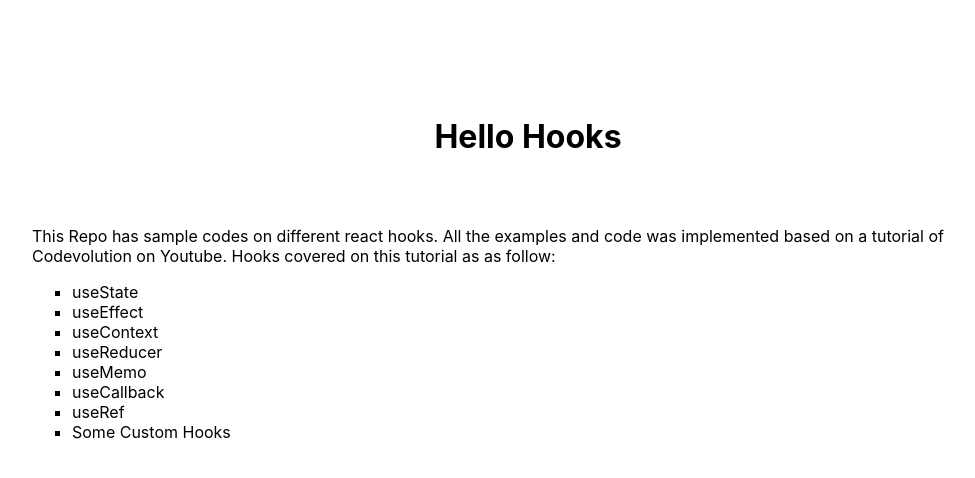
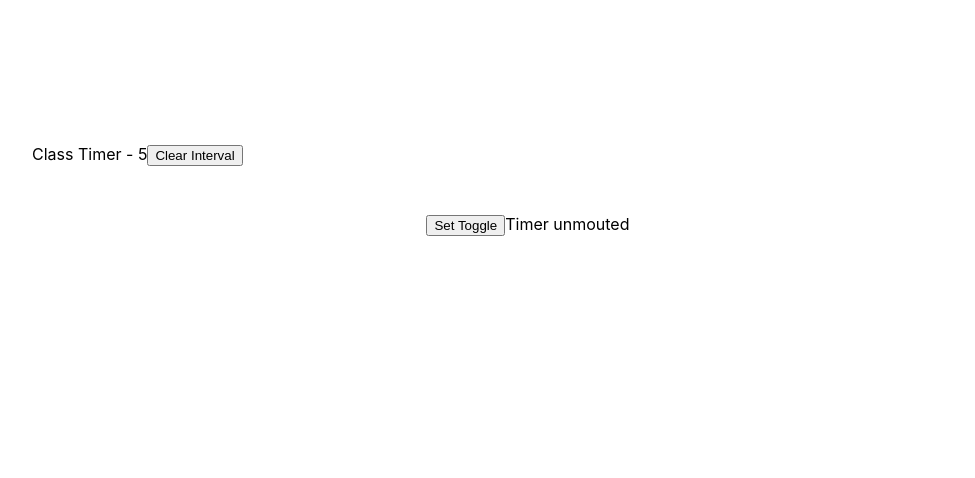
Before and after one commit to ramzizelfani/react-hooks, a React (Create React App) app: page / in a window 1280 px wide. Shown: the top 478 px of the page, without its empty margins (112-1087 px from the left). Built offline with nearby package versions, Linux system fonts and the light colour scheme.

Commit message:
The useRef hook

```diff
--- a/src/App.js
+++ b/src/App.js
@@ -1,10 +1,15 @@
+import React, {useState} from 'react'
 import './App.css';
-import HooksTutorial from './components/HooksTutorial';
+import ClassTimer from './components/ClassTimer';
+import HookTimer from './components/HookTimer';
 function App() {
+  const [toggle, setToggle] = useState(false)
+
   return (
     <div className='App'>
-      <h1>Hello Hooks</h1>
-      <HooksTutorial />
+      <ClassTimer />
+      <button onClick = {() => setToggle(!toggle)}>Set Toggle</button>
+      {toggle ? <HookTimer /> : 'Timer unmouted'}
     </div>
   );
 }
--- /dev/null
+++ b/src/components/ClassTimer.js
@@ -0,0 +1,31 @@
+import React, { Component } from 'react'
+
+export default class ClassTimer extends Component {
+  interval
+  constructor(props) {
+    super(props)
+
+    this.state = {
+       timer: 0
+    }
+  }
+  componentDidMount() {
+    this.interval= setInterval(() => {
+      this.setState(prevState=>({
+        timer: prevState.timer +1
+      }))
+    }, 1000);
+  }
+  componentWillUnmount() {
+    clearInterval(this.interval)
+  }
+
+  render() {
+    return (
+      <div>
+        Class Timer - {this.state.timer}
+        <button onClick={() => clearInterval(this.interval)}>Clear Interval</button>
+      </div>
+    )
+  }
+}
--- /dev/null
+++ b/src/components/HookTimer.js
@@ -0,0 +1,27 @@
+/**
+ * The useRef can be also used to store any immutable value
+ * This immutable value could be consumed through the different
+ * life cycles of a functional component
+ * Mutable (a.k.a array and object) vs Immutable (a.k.a Number and String): If an item is mutable, modifying the copy also modifies the original. If it’s immutable, modifying the copy does not affect the original.
+ */
+
+import React, {useState, useEffect, useRef} from 'react'
+
+export default function HookTimer() {
+  const [counter, setCounter] = useState(0)
+  const intervalRef = useRef()
+  useEffect(() => {
+    intervalRef.current = setInterval(() => {
+      setCounter(prevCounter => prevCounter + 1)
+    }, 1000)
+      return () => {
+      clearInterval(intervalRef.current)
+      }
+  }, [])
+  return (
+    <div>
+     Hook Timer - {counter}
+    <button onClick={() => clearInterval(intervalRef.current)}> Clear Hook Interval</button>
+    </div>
+  )
+}
--- a/src/components/HooksTutorial.js
+++ /dev/null
@@ -1,23 +0,0 @@
-import React from 'react';
-
-export default function HooksTutorial() {
-  return (
-    <div>
-      <p>
-        This Repo has sample codes on different react hooks. All the examples
-        and code was implemented based on a tutorial of Codevolution on Youtube.
-        Hooks covered on this tutorial as as follow:
-      </p>
-      <ul>
-        <li>useState</li>
-        <li>useEffect</li>
-        <li>useContext</li>
-        <li>useReducer</li>
-        <li>useMemo</li>
-        <li>useCallback</li>
-        <li>useRef</li>
-        <li>Some Custom Hooks</li>
-      </ul>
-    </div>
-  );
-}
```
Also changed, not shown: src/components/FocusInput.js (added, +17 -0 lines), 1 other file (tests, documents, lock files or other folders).
